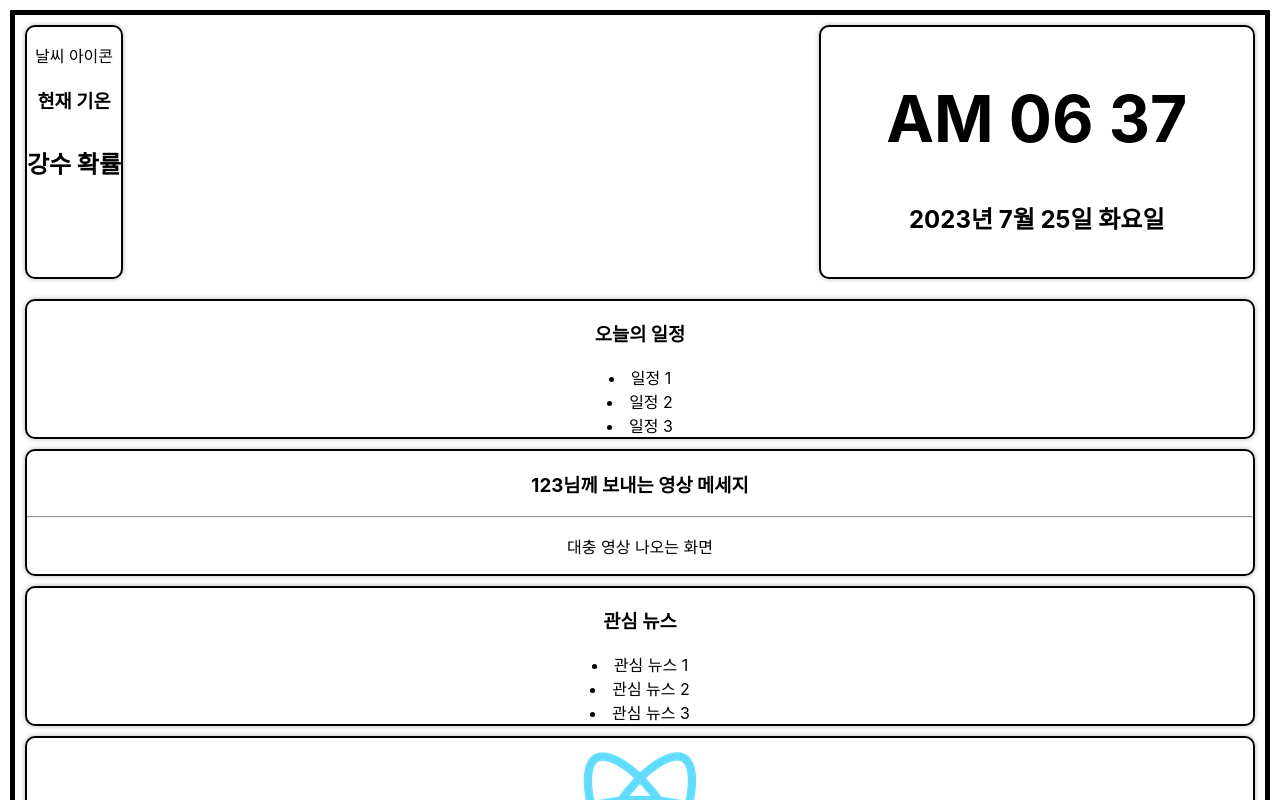
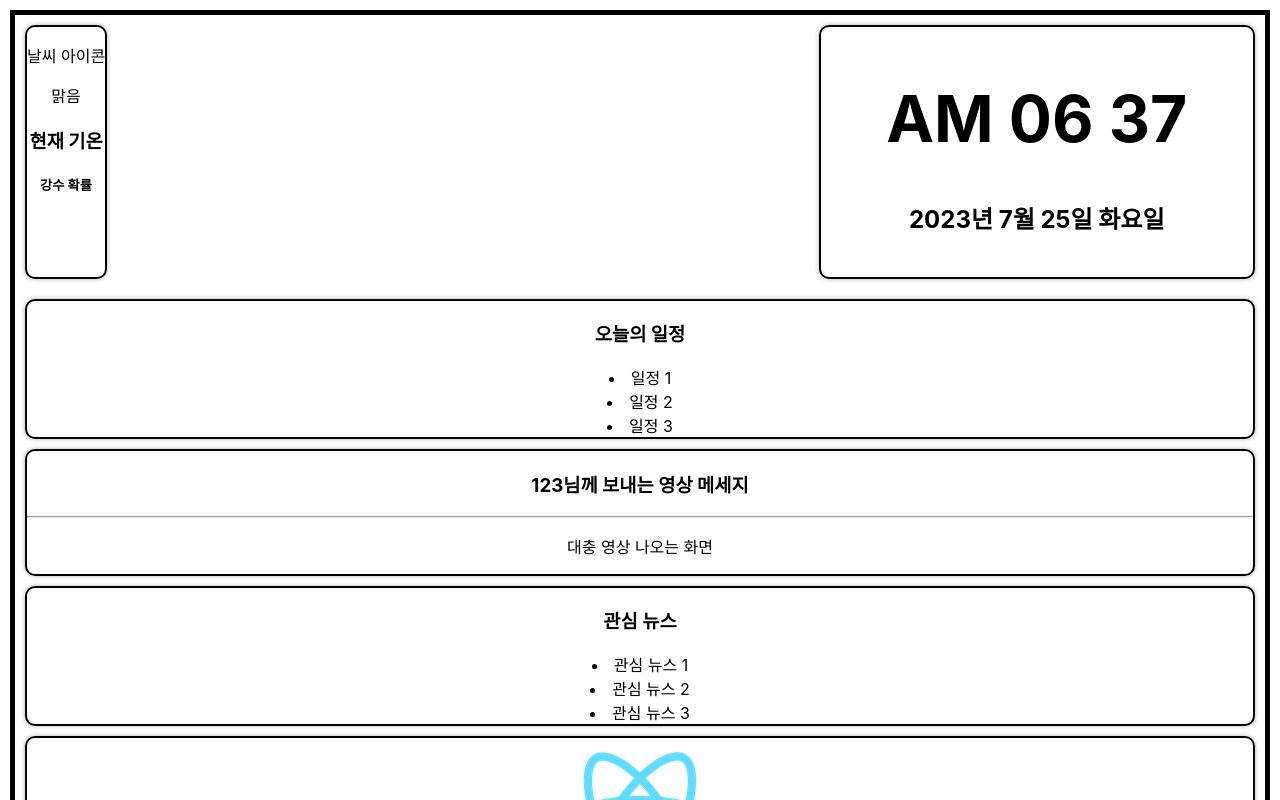
Before and after one commit to kimkyury/MirrorMe-SmartMirror-SpringBoot, a React (Create React App) app in the folder MainPage/: page / in a window 1280 px wide. Shown: the top 800 px of the page. Built offline with nearby package versions, Linux system fonts and the light colour scheme.

Commit message:
feat: Add weather condition
날씨 상태 문구 추가

```diff
--- a/MainPage/src/components/Weather.jsx
+++ b/MainPage/src/components/Weather.jsx
@@ -6,13 +6,20 @@ import Col from 'react-bootstrap/Col'
 function Weather(props) {
   return (
     <>
+      <div className="weather-container">
+        <div className="weather-left">
           <div className="weather-icon">
             <p>날씨 아이콘</p>
+          </div>
+          <div className="weather-condition">
+            <p>맑음</p>
+          </div>
         </div>
         <div>
           <div className="weather-right">
             <h3 className="temperture">현재 기온</h3>
-          <h4 className="chance-of-rain">강수 확률</h4>
+            <h5 className="chance-of-rain">강수 확률</h5>
+          </div>
         </div>
       </div>
     </>
```
Lines whose indentation alone changed are shown as unchanged.
